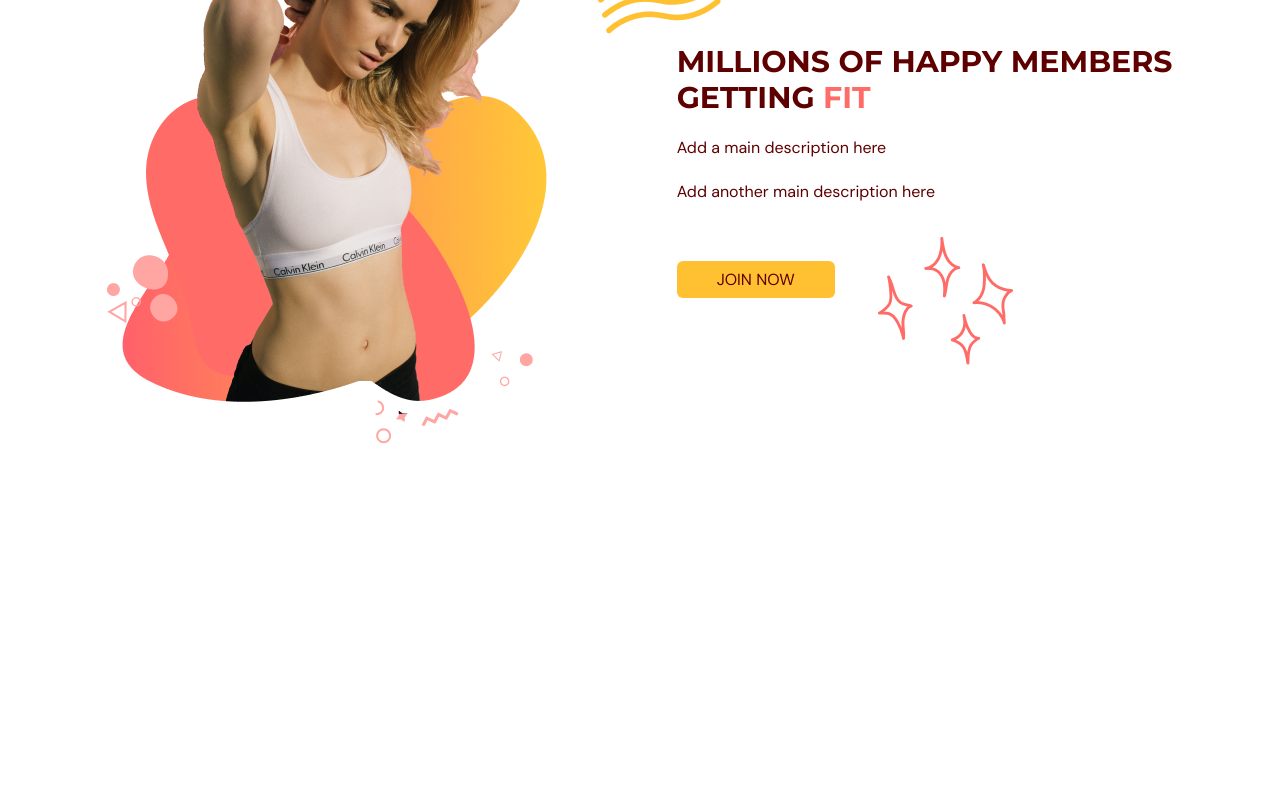
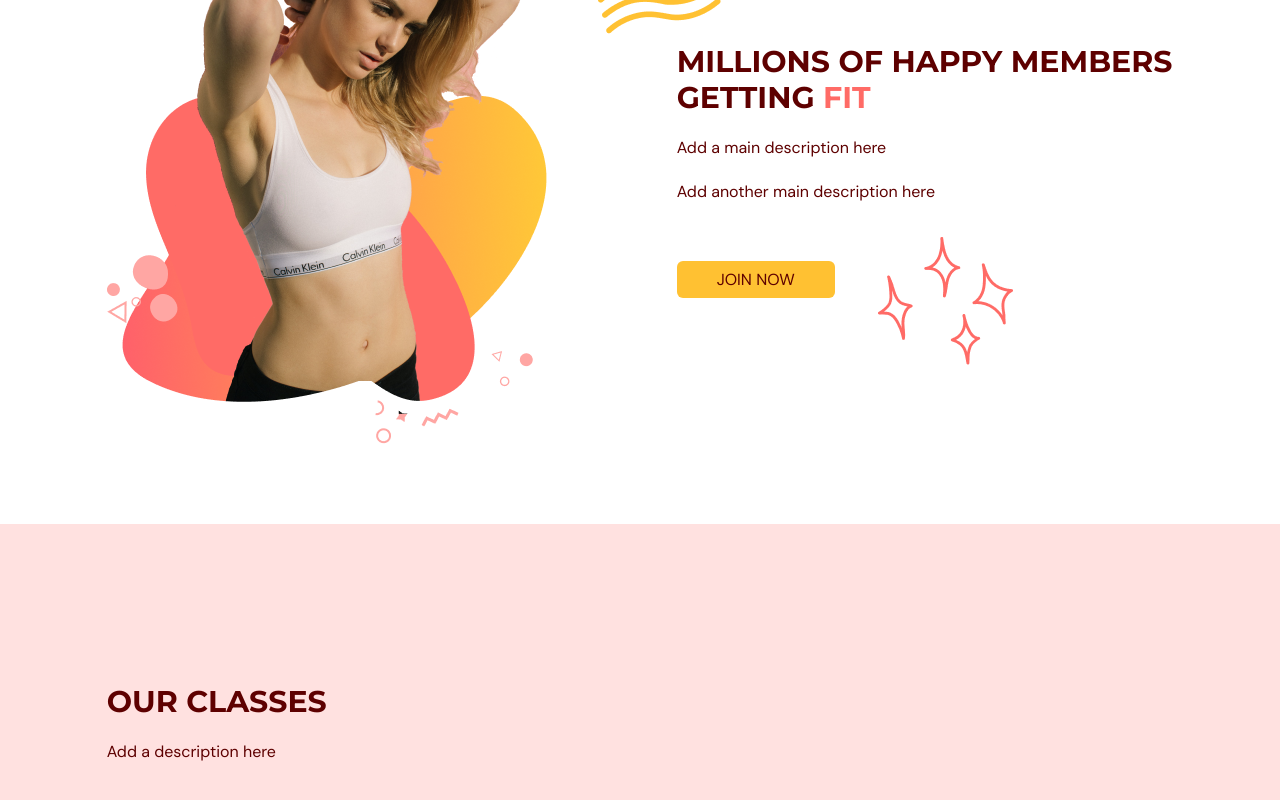
Before and after one commit to aimeepham14/fitness-application, a React (Vite) app in the folder gym-typescript/: page / in a window 1280 px wide. Shown: the part 1629-2429 px from the top of the page. Before the commit the page ends 2153 px from the top, so only its background shows below. Built offline with nearby package versions, Linux system fonts and the light colour scheme.

Commit message:
added our classes

```diff
--- a/gym-typescript/src/App.tsx
+++ b/gym-typescript/src/App.tsx
@@ -1,5 +1,6 @@
 import Navbar from "@/scenes/navbar";
 import Home from '@/scenes/home';
+import OurClasses from '@/scenes/ourClasses';
 import Benefits from "@/scenes/benefits";
 import { useEffect, useState } from "react";
 import { SelectedPage } from "@/shared/types";
@@ -32,6 +33,7 @@
     />
       <Home setSelectedPage={setSelectedPage} />
       <Benefits setSelectedPage={setSelectedPage} />
+      <OurClasses setSelectedPage={setSelectedPage} />
     </div>
   );
 }
--- /dev/null
+++ b/gym-typescript/src/scenes/ourClasses/index.tsx
@@ -0,0 +1,44 @@
+import { SelectedPage } from "@/shared/types";
+import image1 from "@/assets/image1.png";
+import image2 from "@/assets/image2.png";
+import image3 from "@/assets/image3.png";
+import image4 from "@/assets/image4.png";
+import image5 from "@/assets/image5.png";
+import image6 from "@/assets/image6.png";
+import { motion } from "framer-motion";
+import HText from "@/shared/HText";
+
+type Props = {
+    setSelectedPage: (value: SelectedPage) => void;
+}
+
+const OurClasses = ({ setSelectedPage } : Props) => {
+    return <section id="ourclasses" className="w-full bg-primary-100 py-40">
+        <motion.div
+            onViewportEnter={() => setSelectedPage(SelectedPage.OurClasses)}
+        >
+            <motion.div
+                className="mx-auto w-5/6"
+                initial="hidden"
+                whileInView="visible"
+                viewport={{ once: true, amount: 0.5 }}
+                transition={{ delay: 0.2, duration: 0.5 }}
+                variants={{
+                    hidden: { opacity: 0, x:-50 },
+                    visible: { opacity: 1, x: 0 },
+                }}
+            >
+                <div className="md:w-3/5">
+                    <HText>OUR CLASSES</HText>
+                    <p className="py-5">
+                        Add a description here
+                    </p>
+                </div>
+
+            </motion.div>
+
+        </motion.div>
+    </section>;
+};
+
+export default OurClasses;
```
